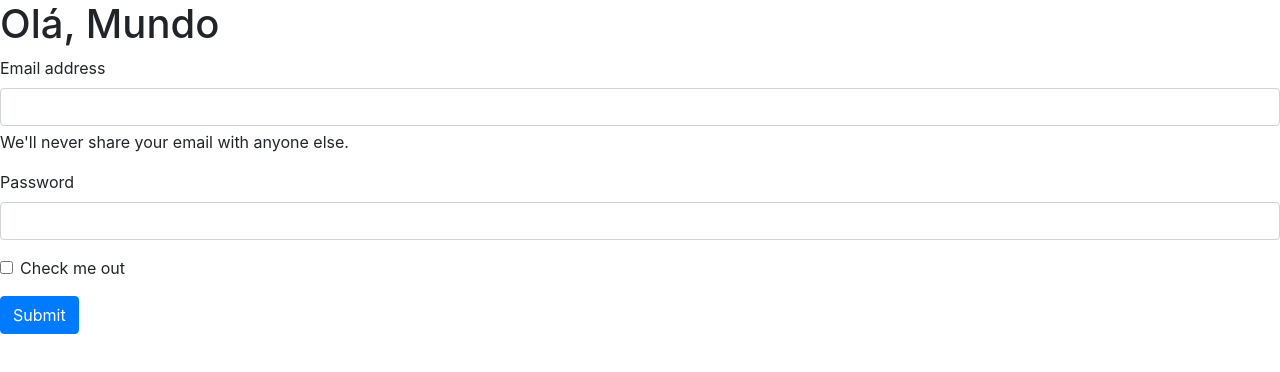
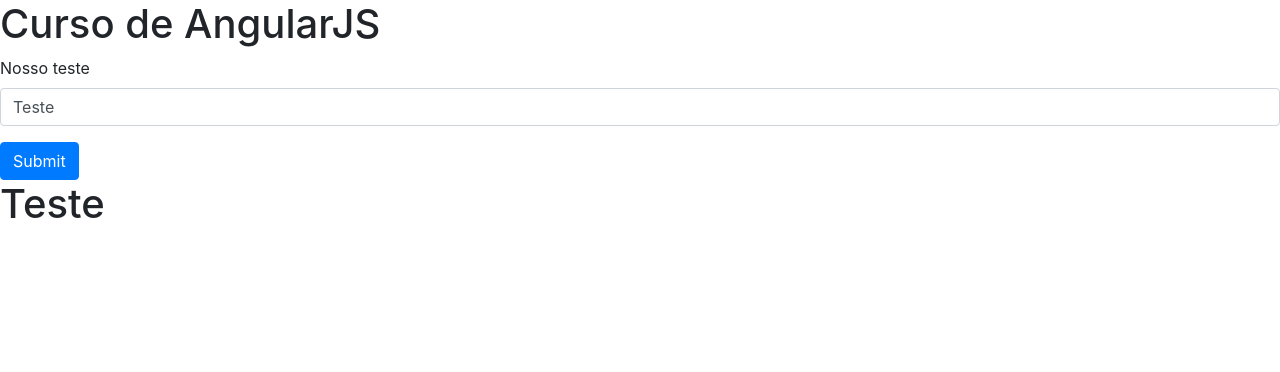
Before and after one commit to Luaoliver/AngularJS, a website: page index.html in a window 1280 px wide. Drawn offline with nearby package versions, Linux system fonts and the light colour scheme; some packages are replaced by stand-ins of ours.

Commit message:
testing Two Way Data Binding

```diff
--- a/index.html
+++ b/index.html
@@ -20,31 +20,29 @@
         angular.module("app", []); // criando um modulo
         angular.module("app").controller("appControler", function(){
             vm = this
-            vm.ola = "Olá, Mundo"
+            vm.ola = "Curso de AngularJS"
+            vm.teste = "Teste"
             console.log(this.ola)
         }); //criando um controller relacionado os modulo
     </script>
 
 </head>
+
+
 <body ng-app="app"> <!-- o html body faz parte do modulo app -->
     <div ng-controller="appControler as vm"> <!-- tudo que acontece no appControler é replicado na div -->
         <h1>{{vm.ola}}</h1>
         <form>
             <div class="mb-3">
-              <label for="exampleInputEmail1" class="form-label">Email address</label>
-              <input type="email" class="form-control" id="exampleInputEmail1" aria-describedby="emailHelp">
-              <div id="emailHelp" class="form-text">We'll never share your email with anyone else.</div>
-            </div>
-            <div class="mb-3">
-              <label for="exampleInputPassword1" class="form-label">Password</label>
-              <input type="password" class="form-control" id="exampleInputPassword1">
-            </div>
-            <div class="mb-3 form-check">
-              <input type="checkbox" class="form-check-input" id="exampleCheck1">
-              <label class="form-check-label" for="exampleCheck1">Check me out</label>
+              <label for="teste" class="form-label">Nosso teste</label>
+              <input type="text" class="form-control" ng-model="vm.teste" id="teste">
             </div>
             <button type="submit" class="btn btn-primary">Submit</button>
-          </form>
+        </form>
+
+        <h1>{{vm.teste}}</h1>
     </div>
 </body>
+
+
 </html>
```
